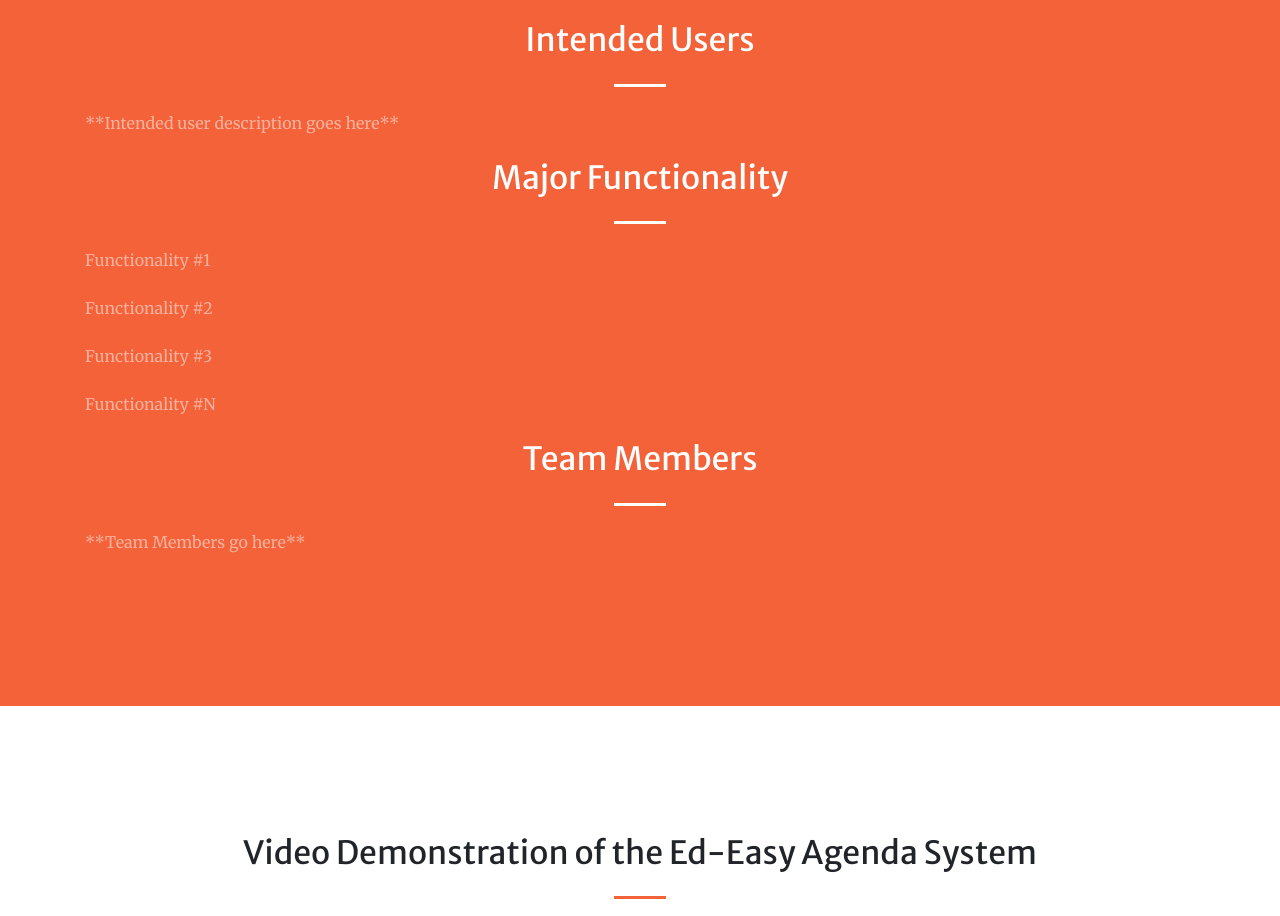
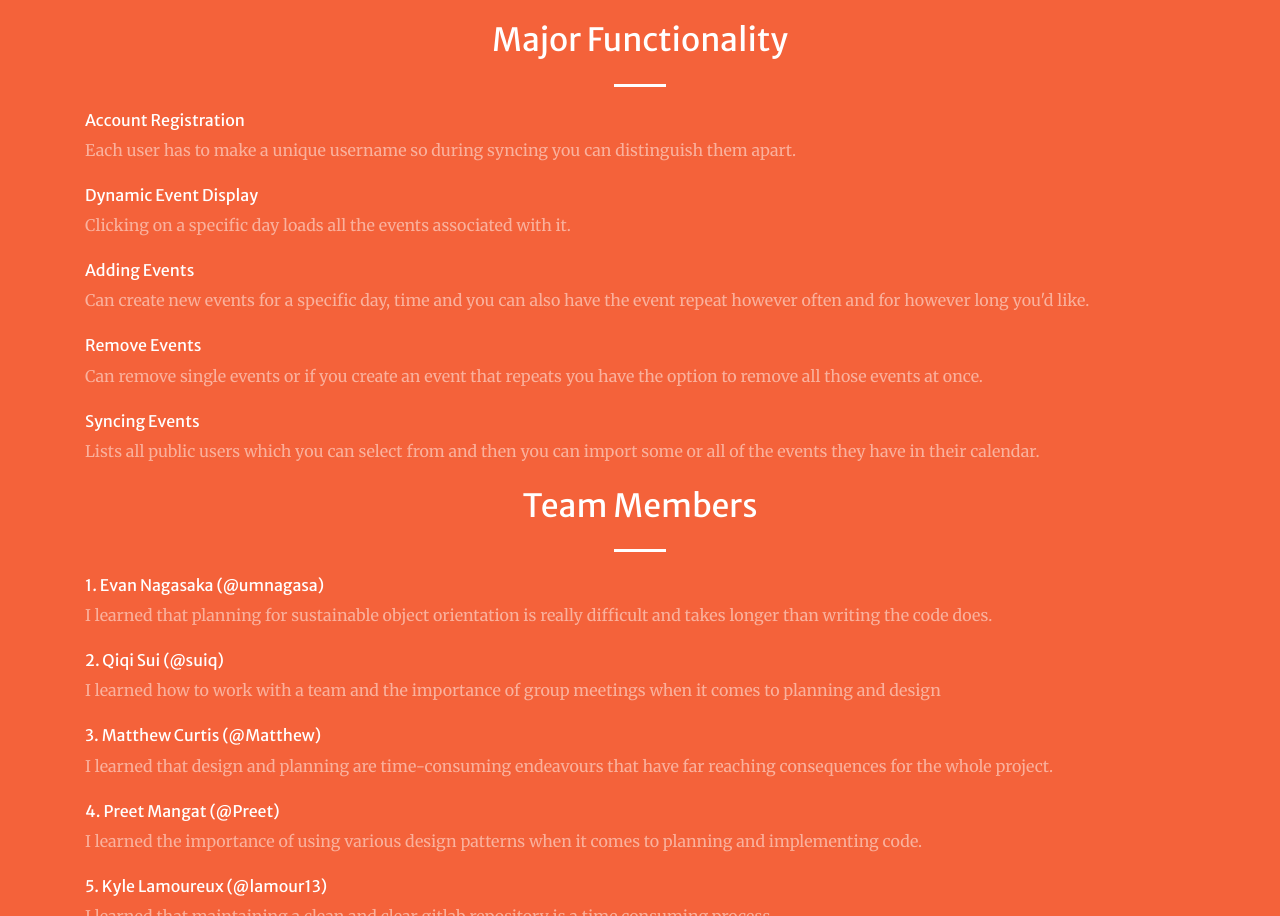
Before and after one commit to PreetMan93/School-Planner-App, a website with bundled scripts: page website/index.html in a window 1280 px wide. Shown: the part 1884-2800 px from the top of the page. Built offline with nearby package versions, Linux system fonts and the light colour scheme.

Commit message:
Added stuff

```diff
--- a/website/index.html
+++ b/website/index.html
@@ -59,7 +59,7 @@
           <hr class="divider my-4">
         </div>
         <div class="col-lg-8 align-self-baseline">
-          <p class="text-white-75 font-weight-light mb-5">A simple and easy to use school agenda system</p>
+          <p class="text-white-75 font-weight-light mb-5">A simple and easy to use school agenda app</p>
           <a class="btn btn-primary btn-xl js-scroll-trigger" href="#projectOverview">Project Overview</a>
         </div>
       </div>
@@ -72,7 +72,7 @@
 
 
           <!-- Vision Statement -->
-          <h2 class="text-white mt-0" style="text-align: center">Vision Statement</h2>
+          <h2 class="text-white mt-0" style="text-align: center">Vision Statement / Intended Users</h2>
           <hr class="divider light my-4">
           <p class="text-white-50 mb-4">
             The Ed-Easy Agenda System (E-EASy) will be used by educators, students and parents to promote communication of both class and individual progress. It will maintain information including but not limited to due dates, test dates and important events added by educators for each class they teach and in turn, be personalized and viewed by each student taking multiple classes.
@@ -100,24 +100,33 @@
           The first way that we can measure our success with this system is by polling all users for their opinions about this system, hopefully receiving positive feedback. We can also track usership of this program, if users are logging in and using this application once or even multiple times a day, we will know that our system is being integrated into our users’ lives. We can alpha test with some teachers only allowing some of their classes to use the system, and monitor success with assignment completion. Lastly, parents should find that they are informed about their children's studies throughout the semester.
           </p>
 
-          <!--Intended Users -->
-          <h2 class="text-white mt-0" style="text-align: center">Intended Users</h2>
-          <hr class="divider light my-4">
-          <p class="text-white-50 mb-4">**Intended user description goes here**</p>
-
           <!-- Major Functionality -->
           <h2 class="text-white mt-0" style="text-align: center">Major Functionality</h2>
           <hr class="divider light my-4">
-          <p class="text-white-50 mb-4">Functionality #1</p>
-          <p class="text-white-50 mb-4">Functionality #2</p>
-          <p class="text-white-50 mb-4">Functionality #3</p>
-          <p class="text-white-50 mb-4">Functionality #N</p>
+          <h6 class = "text-white mt-0">Account Registration</h6>
+          <p class="text-white-50 mb-4">Each user has to make a unique username so during syncing you can distinguish them apart.</p>
+          <h6 class = "text-white mt-0">Dynamic Event Display</h6>
+          <p class="text-white-50 mb-4">Clicking on a specific day loads all the events associated with it.</p>
+          <h6 class = "text-white mt-0">Adding Events</h6>
+          <p class="text-white-50 mb-4">Can create new events for a specific day, time and you can also have the event repeat however often and for however long you'd like.</p>
+          <h6 class = "text-white mt-0">Remove Events</h6>
+          <p class="text-white-50 mb-4">Can remove single events or if you create an event that repeats you have the option to remove all those events at once.</p>
+          <h6 class = "text-white mt-0">Syncing Events</h6>
+          <p class="text-white-50 mb-4">Lists all public users which you can select from and then you can import some or all of the events they have in their calendar.</p>
 
           <!--Team Members -->
          <h2 class="text-white mt-0" style="text-align: center">Team Members</h2>
          <hr class="divider light my-4">
-         <p class="text-white-50 mb-4">**Team Members go here**</p>
-
+         <h6 class = "text-white mt-0">1. Evan Nagasaka (@umnagasa)</h6>
+         <p class="text-white-50 mb-4"> I learned that planning for sustainable object orientation is really difficult and takes longer than writing the code does.</p>
+         <h6 class = "text-white mt-0">2. Qiqi Sui (@suiq) </h6>
+         <p class="text-white-50 mb-4"> I learned how to work with a team and the importance of group meetings when it comes to planning and design</p>
+         <h6 class = "text-white mt-0">3. Matthew Curtis (@Matthew) </h6>
+         <p class="text-white-50 mb-4"> I learned that design and planning are time-consuming endeavours that have far reaching consequences for the whole project. </p>
+         <h6 class = "text-white mt-0">4. Preet Mangat (@Preet) </h6>
+         <p class="text-white-50 mb-4"> I learned the importance of using various design patterns when it comes to planning and implementing code.</p>
+         <h6 class = "text-white mt-0">5. Kyle Lamoureux (@lamour13)</h6>
+         <p class="text-white-50 mb-4">I learned that maintaining a clean and clear gitlab repository is a time consuming process.</p>
     </div>
   </section>
 
@@ -139,7 +148,15 @@
     <div class="container">
       <h2 class="text-white mt-0" style="text-align: center">Development Experience</h2>
       <hr class="divider light my-4">
-      <p class="text-white-50 mb-4">*Summary of project / overall experience goes here**</p>
+      <p class="text-white-50 mb-4">
+            Paragraph 1
+      </p>
+      <p class="text-white-50 mb-4">
+            Paragraph 2
+      </p>
+      <p class="text-white-50 mb-4">
+            Paragraph 3
+      </p>
      </div>
   </section>
 
```
